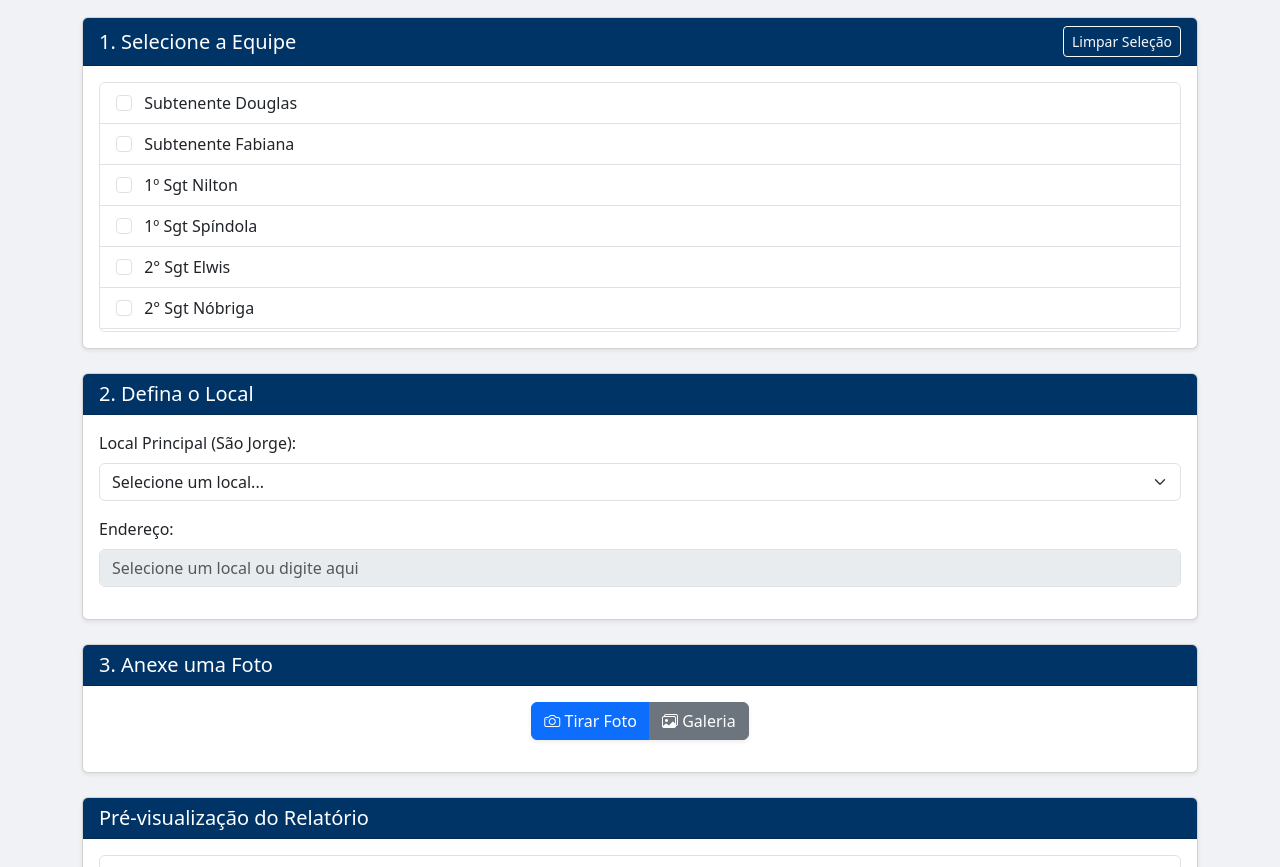
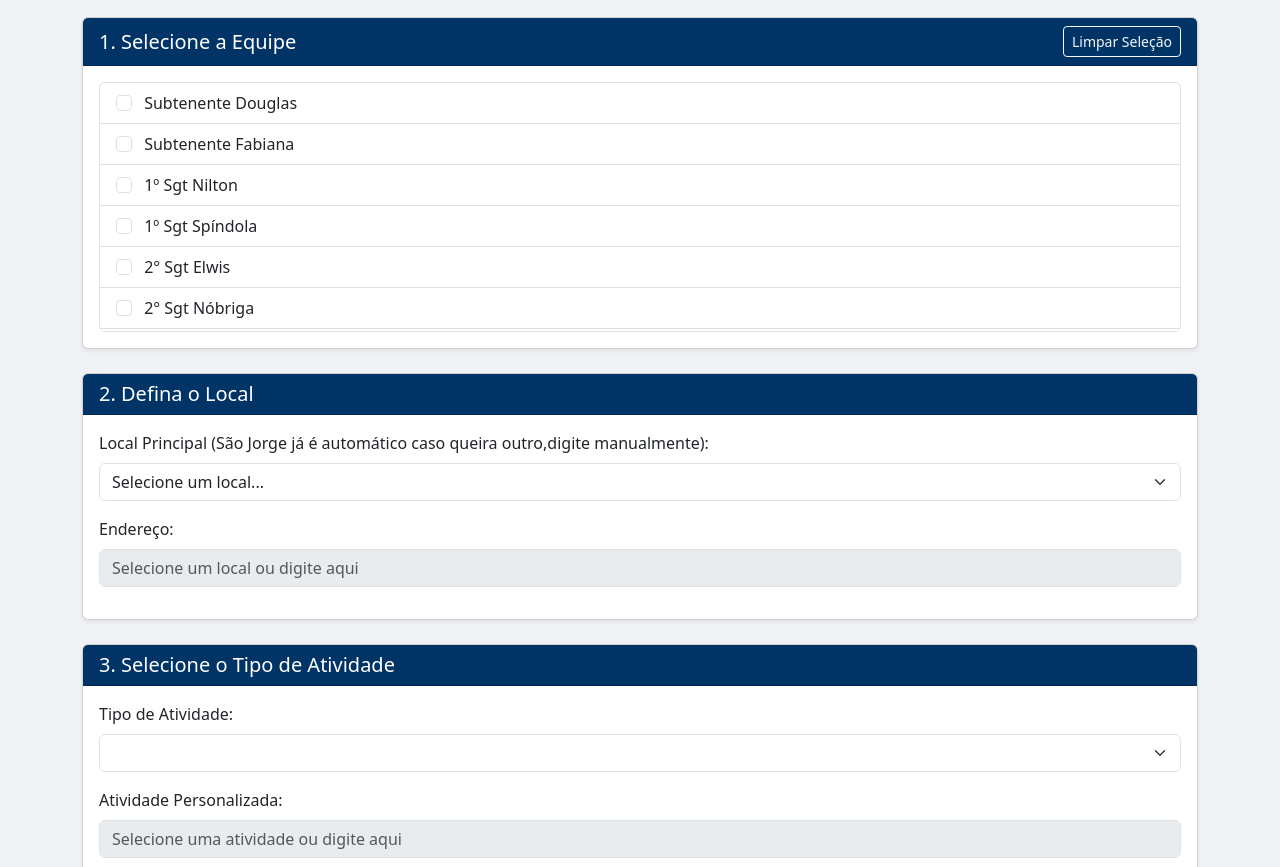
Before and after one commit to Ald3b4r4n/Gerador-de-Proativas-, a plain HTML site: page index.html in a window 1280 px wide. Shown: the part 63-930 px from the top of the page. Drawn offline with nearby package versions, Linux system fonts and the light colour scheme.

Commit message:
Atualizar o index.html

```diff
--- a/index.html
+++ b/index.html
@@ -71,7 +71,8 @@
         <div class="card-body">
           <div class="mb-3">
             <label for="localSelect" class="form-label"
-              >Local Principal (São Jorge):</label
+              >Local Principal (São Jorge já é automático
+              caso queira outro,digite manualmente):</label
             >
             <select id="localSelect" class="form-select">
               </select>
@@ -91,7 +92,30 @@
 
       <div class="card shadow-sm mb-4">
         <div class="card-header">
-          <h5 class="mb-0">3. Anexe uma Foto</h5>
+          <h5 class="mb-0">3. Selecione o Tipo de Atividade</h5>
+        </div>
+        <div class="card-body">
+          <div class="mb-3">
+            <label for="atividadeSelect" class="form-label">Tipo de Atividade:</label>
+            <select id="atividadeSelect" class="form-select">
+              </select>
+          </div>
+          <div class="mb-3">
+            <label for="atividadeInput" class="form-label">Atividade Personalizada:</label>
+            <input
+              type="text"
+              id="atividadeInput"
+              class="form-control"
+              placeholder="Selecione uma atividade ou digite aqui"
+              disabled
+            />
+          </div>
+        </div>
+      </div>
+
+      <div class="card shadow-sm mb-4">
+        <div class="card-header">
+          <h5 class="mb-0">4. Anexe uma Foto</h5>
         </div>
         <div class="card-body text-center">
           <div class="btn-group shadow-sm mb-3">
```
